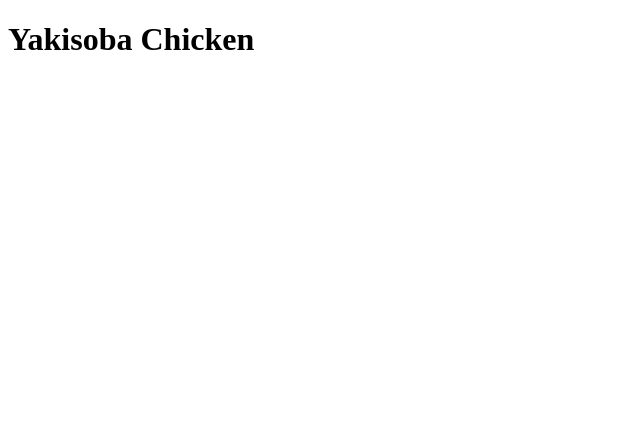
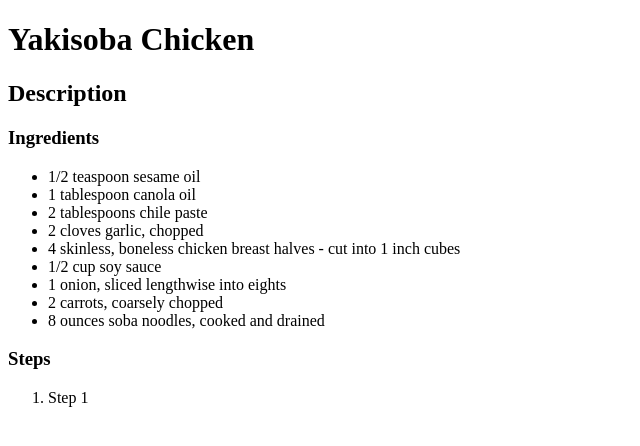
Before and after one commit to PedroJColon/odin-recipes, a plain HTML site: page recipes/yakisoba.html in a window 1280 px wide. Shown: the whole page, without its empty margins (0-640 px from the left). Drawn offline with Linux system fonts and the light colour scheme.

Commit message:
Add ingredients content to yakisoba.html

```diff
--- a/recipes/yakisoba.html
+++ b/recipes/yakisoba.html
@@ -7,5 +7,23 @@
     </head>
 <body>
     <h1>Yakisoba Chicken</h1>
+        <h2>Description</h2>
+        <p></p>
+            <h3>Ingredients</h3>
+            <ul>
+                <li>1/2 teaspoon sesame oil</li>
+                <li>1 tablespoon canola oil</li>
+                <li>2 tablespoons chile paste</li>
+                <li>2 cloves garlic, chopped</li>
+                <li>4 skinless, boneless chicken breast halves - cut into 1 inch cubes</li>
+                <li>1/2 cup soy sauce</li>
+                <li>1 onion, sliced lengthwise into eights</li>
+                <li>2 carrots, coarsely chopped</li>
+                <li>8 ounces soba noodles, cooked and drained</li>
+            </ul>
+           <h3>Steps</h3>
+           <ol>
+                <li>Step 1</li>
+           </ol>
 </body>
 </html>
```
